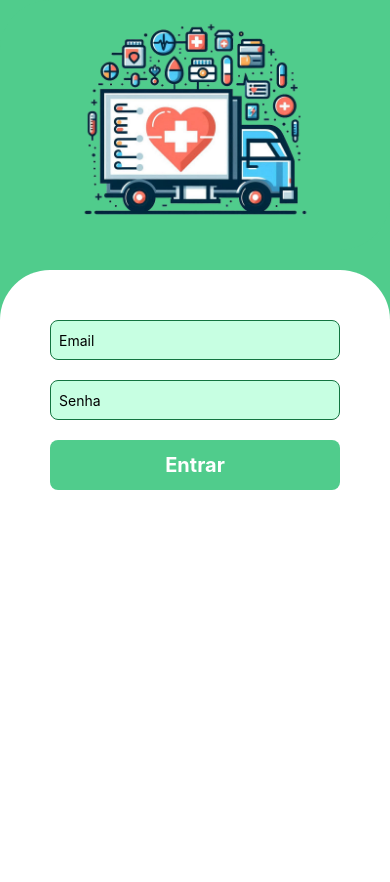
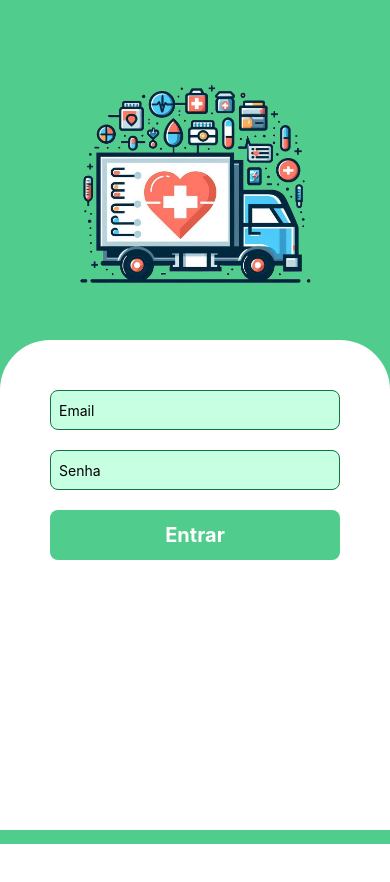
Before and after one commit to LeoRVergani/InventoryManagementApp, a React Native app: screen /Login in a window 390 px wide. Shown: the top 882 px of the page. After the commit the page ends 844 px from the top, so only its background shows below. Built offline with nearby package versions, Linux system fonts and the light colour scheme.

Commit message:
update colors bg and fix screen

```diff
--- a/src/Login.tsx
+++ b/src/Login.tsx
@@ -61,7 +61,7 @@ const LoginScreen = () => {
                 <View style={styles.logo}>
                     <Image
                             source={require('../assets/OIG4.png')}
-                            style={{width: 250, height: 250}}
+                            style={{width: 260, height: 260}}
                         />
                 </View>
 
@@ -97,7 +97,7 @@ const styles = StyleSheet.create({
     container: {
         flex: 1,
         justifyContent: 'center',
-        backgroundColor: '#FFF'
+        backgroundColor: '#50CC8C'
     },
     input: {
         height: 40,
@@ -111,10 +111,7 @@ const styles = StyleSheet.create({
     logo: {
         justifyContent: 'center',
         alignItems: 'center',
-        backgroundColor: '#50CC8C',
-        borderBottomRightRadius: 50,
-        borderTopLeftRadius: 50,
-        width: '100%'
+        backgroundColor: '#50CC8C'
     },
     login: {
         backgroundColor: '#FFF',
@@ -122,7 +119,7 @@ const styles = StyleSheet.create({
         marginTop: 20,
         borderTopRightRadius: 50,
         borderTopLeftRadius: 50,
-        paddingBottom: 400
+        paddingBottom: 270
     },
     btnLogin: {
         backgroundColor: '#50CC8C',
@@ -138,7 +135,8 @@ const styles = StyleSheet.create({
     },
     bgGreen: {
         flex: 1,
-        backgroundColor: '#50CC8C'
+        backgroundColor: '#50CC8C',
+        marginTop: 60
     }
 });
 
```
